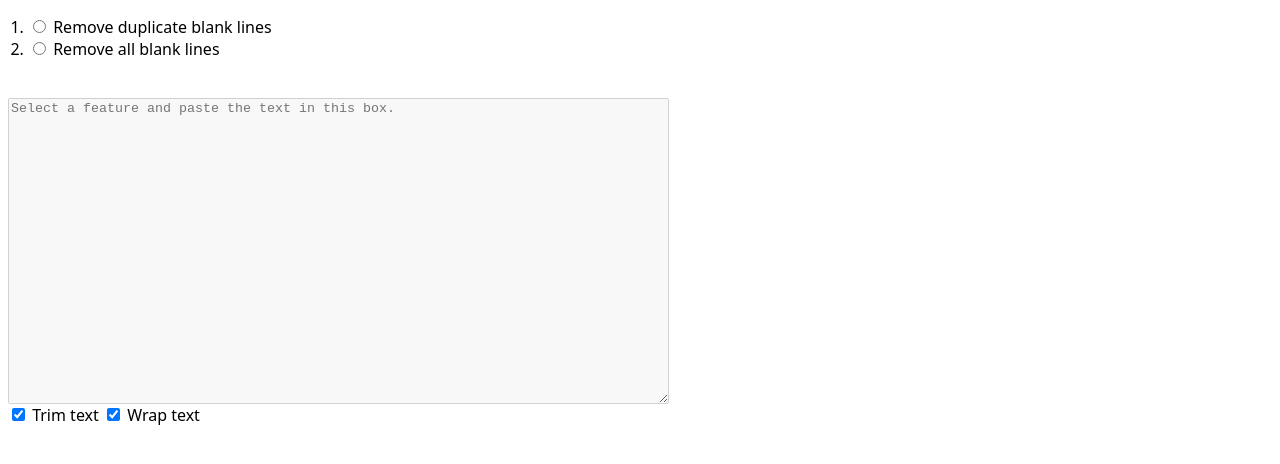
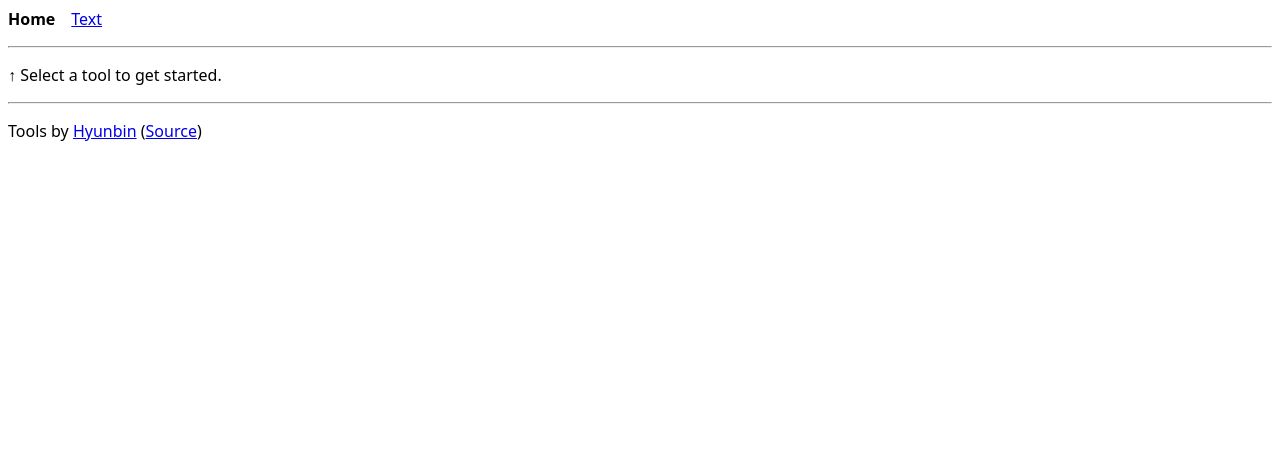
Before and after one commit to hyunbinseo/toolbox, a SvelteKit app: page / in a window 1280 px wide. Shown: the top 464 px of the page. Built offline with nearby package versions, Linux system fonts and the light colour scheme.

Commit message:
chore: global navigation bar

```diff
--- /dev/null
+++ b/src/routes/+layout.svelte
@@ -0,0 +1,44 @@
+<script lang="ts">
+	import { page } from '$app/stores';
+
+	const paths = ['text'];
+
+	$: currentPath = $page.url.pathname.substring(1);
+	$: remainingPaths = paths.filter((path) => path !== currentPath);
+</script>
+
+<nav>
+	<span>{currentPath || 'Home'}</span>
+	{#each remainingPaths as path (path)}
+		<a href="/{path}">{path}</a>
+	{/each}
+</nav>
+
+<hr />
+
+<slot />
+
+<hr />
+
+<footer>
+	Tools by <a href="https://github.com/hyunbinseo/">Hyunbin</a>
+	(<a href="https://github.com/hyunbinseo/tools">Source</a>)
+</footer>
+
+<style>
+	hr {
+		margin: 1rem 0;
+	}
+	nav {
+		display: flex;
+		gap: 0.5rem;
+	}
+	nav > span {
+		font-weight: bold;
+		margin-right: 0.5rem;
+	}
+	nav > span,
+	nav a {
+		text-transform: capitalize;
+	}
+</style>
--- a/src/routes/+page.svelte
+++ b/src/routes/+page.svelte
@@ -1,111 +1 @@
-<script lang="ts">
-	let checkedToolValue: number;
-	let radioButtonList: HTMLOListElement;
-	let textarea: HTMLTextAreaElement;
-	let trimText = true;
-	let wrapText = true;
-	let processed = false;
-
-	const presets: Array<{ description: string; fn: (text: string) => string }> = [
-		{
-			description: 'Remove duplicate blank lines',
-			fn: (text) => text.replaceAll(/(\n *){3,}/g, '\n\n')
-		},
-		{
-			description: 'Remove all blank lines',
-			fn: (text) => text.replaceAll(/(\n *){2,}/g, '\n')
-		}
-	];
-
-	const pause = () => new Promise((resolve) => setTimeout(resolve));
-
-	const selectTextArea = async () => {
-		await pause();
-		textarea.scrollTop = 0;
-		textarea.select();
-	};
-
-	const handleKeyboardShortcut = async ({ key, keyCode }: KeyboardEvent) => {
-		if (document.activeElement === textarea) return;
-		if (keyCode === 65) {
-			await selectTextArea();
-		}
-		if (/\d/.test(key)) {
-			const number = Number(key);
-			const radioButton = radioButtonList.querySelectorAll('input[type="radio"]')[number - 1];
-			if (!radioButton) return;
-			checkedToolValue = number - 1;
-			await selectTextArea();
-		}
-	};
-
-	const blurTextarea = async ({ key }: KeyboardEvent) => {
-		if (key === 'Escape') {
-			(document.activeElement as HTMLElement)?.blur();
-			(radioButtonList.querySelector('input[type="radio"]:checked') as HTMLInputElement)?.focus();
-		}
-	};
-
-	const pastedTextArea = async (e: Event) => {
-		const tool = presets[checkedToolValue];
-		if (!tool) return;
-		await pause();
-		const pasted = (e.target as HTMLTextAreaElement).value;
-		textarea.value = tool.fn(trimText ? pasted.trim() : pasted);
-		processed = true;
-		await selectTextArea();
-		if (!wrapText) textarea.scrollLeft = 0;
-	};
-</script>
-
-<svelte:window on:keydown={handleKeyboardShortcut} />
-
-<ol bind:this={radioButtonList}>
-	{#each presets as { description }, index}
-		<li>
-			<label>
-				<input type="radio" bind:group={checkedToolValue} name="tool" value={index} />
-				{description}
-			</label>
-		</li>
-	{/each}
-</ol>
-
-<span style:visibility={processed ? 'visible' : 'hidden'}>Successfully processed text</span>
-
-<textarea
-	bind:this={textarea}
-	cols="80"
-	rows="20"
-	wrap={wrapText ? 'soft' : 'off'}
-	on:keydown={blurTextarea}
-	on:paste={pastedTextArea}
-	on:input={() => (processed = false)}
-	on:blur={() => (processed = false)}
-	disabled={checkedToolValue === undefined}
-	placeholder="Select a feature and paste the text in this box."
-/>
-
-<label>
-	<input type="checkbox" bind:checked={trimText} />
-	Trim text
-</label>
-
-<label>
-	<input type="checkbox" bind:checked={wrapText} />
-	Wrap text
-</label>
-
-<style>
-	ol {
-		padding-inline-start: 20px;
-	}
-	span {
-		background-color: yellow;
-		color: black;
-	}
-	textarea {
-		display: block;
-		max-width: 100%;
-	}
-</style>
+↑ Select a tool to get started.
--- /dev/null
+++ b/src/routes/text/+page.svelte
@@ -0,0 +1,111 @@
+<script lang="ts">
+	let checkedToolValue: number;
+	let radioButtonList: HTMLOListElement;
+	let textarea: HTMLTextAreaElement;
+	let trimText = true;
+	let wrapText = true;
+	let processed = false;
+
+	const presets: Array<{ description: string; fn: (text: string) => string }> = [
+		{
+			description: 'Remove duplicate blank lines',
+			fn: (text) => text.replaceAll(/(\n *){3,}/g, '\n\n')
+		},
+		{
+			description: 'Remove all blank lines',
+			fn: (text) => text.replaceAll(/(\n *){2,}/g, '\n')
+		}
+	];
+
+	const pause = () => new Promise((resolve) => setTimeout(resolve));
+
+	const selectTextArea = async () => {
+		await pause();
+		textarea.scrollTop = 0;
+		textarea.select();
+	};
+
+	const handleKeyboardShortcut = async ({ key, keyCode }: KeyboardEvent) => {
+		if (document.activeElement === textarea) return;
+		if (keyCode === 65) {
+			await selectTextArea();
+		}
+		if (/\d/.test(key)) {
+			const number = Number(key);
+			const radioButton = radioButtonList.querySelectorAll('input[type="radio"]')[number - 1];
+			if (!radioButton) return;
+			checkedToolValue = number - 1;
+			await selectTextArea();
+		}
+	};
+
+	const blurTextarea = async ({ key }: KeyboardEvent) => {
+		if (key === 'Escape') {
+			(document.activeElement as HTMLElement)?.blur();
+			(radioButtonList.querySelector('input[type="radio"]:checked') as HTMLInputElement)?.focus();
+		}
+	};
+
+	const pastedTextArea = async (e: Event) => {
+		const tool = presets[checkedToolValue];
+		if (!tool) return;
+		await pause();
+		const pasted = (e.target as HTMLTextAreaElement).value;
+		textarea.value = tool.fn(trimText ? pasted.trim() : pasted);
+		processed = true;
+		await selectTextArea();
+		if (!wrapText) textarea.scrollLeft = 0;
+	};
+</script>
+
+<svelte:window on:keydown={handleKeyboardShortcut} />
+
+<ol bind:this={radioButtonList}>
+	{#each presets as { description }, index}
+		<li>
+			<label>
+				<input type="radio" bind:group={checkedToolValue} name="tool" value={index} />
+				{description}
+			</label>
+		</li>
+	{/each}
+</ol>
+
+<span style:visibility={processed ? 'visible' : 'hidden'}>Successfully processed text</span>
+
+<textarea
+	bind:this={textarea}
+	cols="80"
+	rows="20"
+	wrap={wrapText ? 'soft' : 'off'}
+	on:keydown={blurTextarea}
+	on:paste={pastedTextArea}
+	on:input={() => (processed = false)}
+	on:blur={() => (processed = false)}
+	disabled={checkedToolValue === undefined}
+	placeholder="Select a feature and paste the text in this box."
+/>
+
+<label>
+	<input type="checkbox" bind:checked={trimText} />
+	Trim text
+</label>
+
+<label>
+	<input type="checkbox" bind:checked={wrapText} />
+	Wrap text
+</label>
+
+<style>
+	ol {
+		padding-inline-start: 20px;
+	}
+	span {
+		background-color: yellow;
+		color: black;
+	}
+	textarea {
+		display: block;
+		max-width: 100%;
+	}
+</style>
```
Also changed, not shown: src/routes/+layout.ts (renamed from src/routes/+page.ts).
